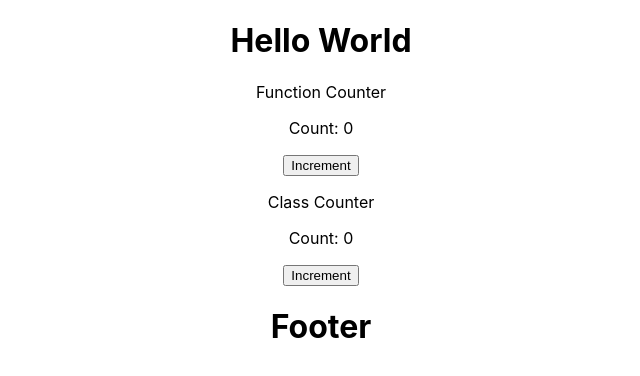
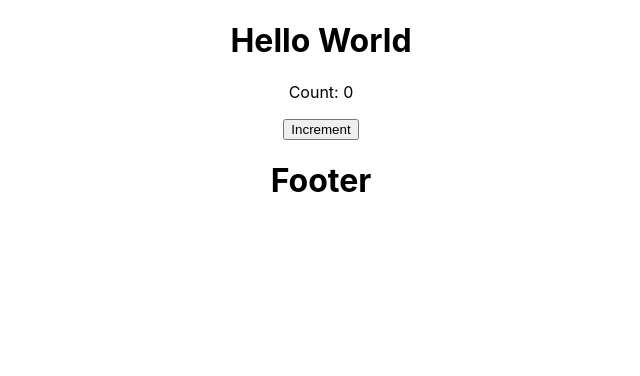
Before and after one commit to HemanthNh/reactjs, a React (Create React App) app: page / in a window 1280 px wide. Shown: the top 376 px of the page, without its empty margins (319-959 px from the left). Built offline with nearby package versions, Linux system fonts and the light colour scheme.

Commit message:
React Lifecycle

```diff
--- a/src/App.js
+++ b/src/App.js
@@ -4,6 +4,7 @@ import Greeting from './Greeting';
 import Footer from './Footer';
 import Counter from './Counter';
 import ClassCounter from './ClassCounter';
+import LifecycleExample from './LifeCycleExample';
 function App() {
   return (
     <div className="App">
@@ -22,9 +23,10 @@ function App() {
         </a>
       </header> */}
       <Greeting></Greeting>
-      <Counter></Counter>
+      {/* <Counter></Counter> */}
+      {/* <ClassCounter></ClassCounter> */}
 
-      <ClassCounter></ClassCounter>
+      <LifecycleExample></LifecycleExample>
       <Footer></Footer>
     </div>
   );
--- a/src/Counter.js
+++ b/src/Counter.js
@@ -1,6 +1,9 @@
 import React, { useState } from 'react';
 export default function Counter(){
+
     const [count, setCount] = useState(0);
+
+
     return(
         <div>
         <p>Function Counter</p>
--- /dev/null
+++ b/src/LifeCycleExample.js
@@ -0,0 +1,36 @@
+import React from 'react';
+
+class LifecycleExample extends React.Component {
+  constructor(props) {
+    super(props);
+    this.state = { count: 0 };
+  }
+
+  componentDidMount() {
+    console.log("Component did mount");
+  }
+
+  componentDidUpdate(prevProps, prevState) {
+    console.log("Component did update", prevState.count, this.state.count);
+  }
+
+  componentWillUnmount() {
+    console.log("Component will unmount");
+  }
+
+  increment = () => {
+    this.setState(prevState => ({ count: prevState.count + 1 }));
+  }
+
+  render() {
+    console.log("Component rendering");
+    return (
+      <div>
+        <p>Count: {this.state.count}</p>
+        <button onClick={this.increment}>Increment</button>
+      </div>
+    );
+  }
+}
+
+export default LifecycleExample;
--- a/src/index.js
+++ b/src/index.js
@@ -6,9 +6,9 @@ import reportWebVitals from './reportWebVitals';
 
 const root = ReactDOM.createRoot(document.getElementById('root'));
 root.render(
-  <React.StrictMode>
+  // <React.StrictMode>
     <App />
-  </React.StrictMode>
+  // </React.StrictMode>
 );
 
 // If you want to start measuring performance in your app, pass a function
```
